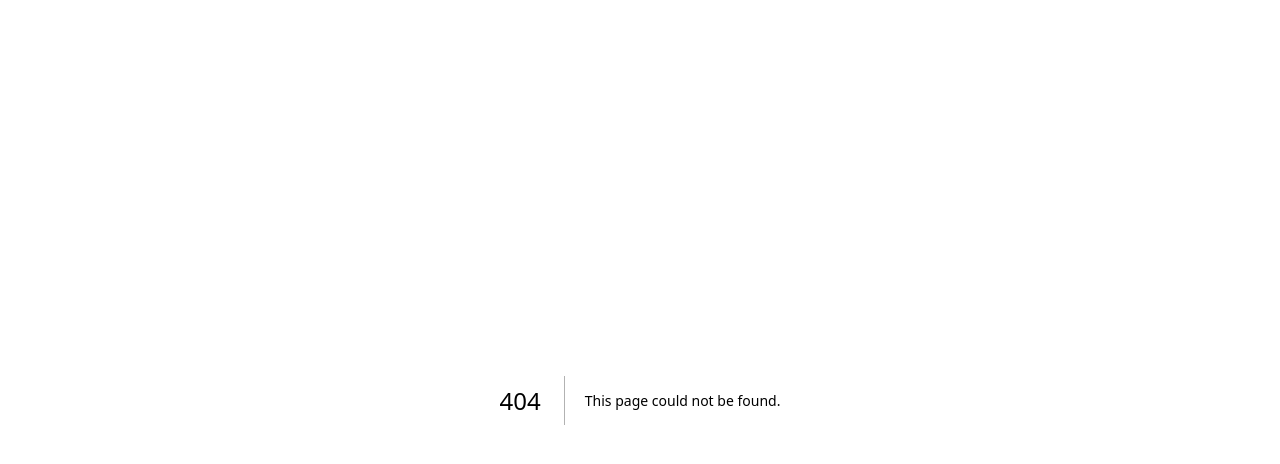
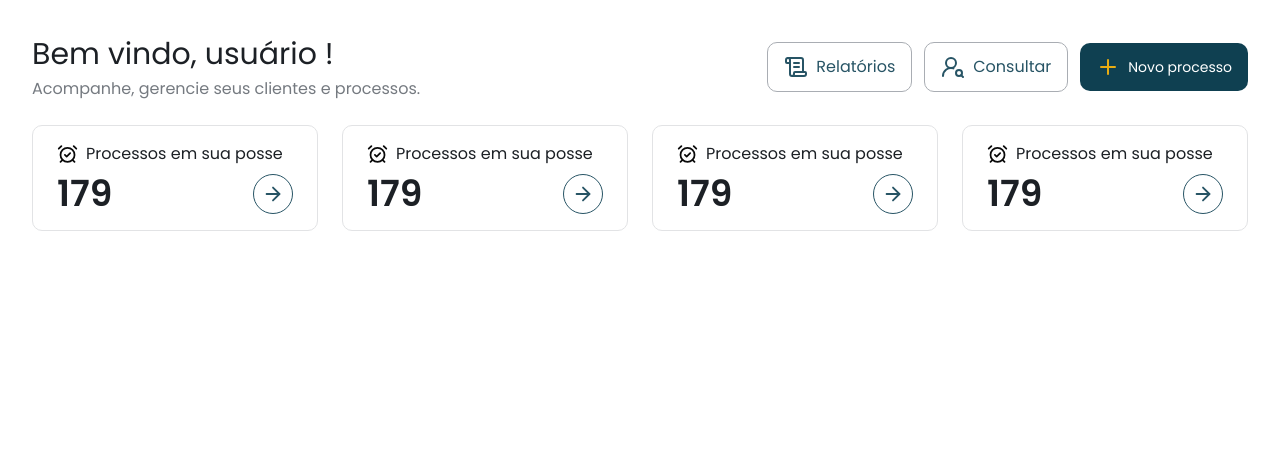
Before and after one commit to otimizesolutions/valor-judicial-frontend, a Next.js app: page /dashboard in a window 1280 px wide. Before the commit this address had no page. Shown: the top 464 px of the page. Built offline with nearby package versions, Linux system fonts and the light colour scheme.

Commit message:
feat: base for 'dashboard' page

```diff
--- /dev/null
+++ b/src/app/dashboard/components/header.tsx
@@ -0,0 +1,27 @@
+import { AddButton } from "@/components/add-button";
+import { Button } from "@/components/button";
+import { ScrollTextIcon, UserRoundSearchIcon } from "lucide-react";
+
+export function Header(){
+  return (
+    <header className="flex items-center justify-between">
+      <div>
+        <h1 className="title">Bem vindo, usuário !</h1>
+        <h2 className="subtitle">Acompanhe, gerencie seus clientes e processos.</h2>
+      </div>
+      <nav className=" centered gap-3">
+        <Button className="border border-gray-300 centered gap-2">
+          <ScrollTextIcon className="text-blue-500"/>
+          <p className="text-blue-500">Relatórios</p>
+        </Button>
+
+        <Button className="border border-gray-300 centered gap-2">
+          <UserRoundSearchIcon className="text-blue-500"/>
+          <p className="text-blue-500">Consultar</p>
+        </Button>
+
+        <AddButton name="Novo processo"/>
+      </nav>
+    </header>
+  )
+}
--- /dev/null
+++ b/src/app/dashboard/components/highlighted-link.tsx
@@ -0,0 +1,18 @@
+import { AlarmClockCheckIcon, ArrowRightIcon } from "lucide-react";
+
+export function HighlightedLink(){
+  return (
+    <div className="px-6 py-4 flex-1 border border-gray-100 rounded-lg">
+      <div className="centered gap-2">
+        <AlarmClockCheckIcon />
+        <p className="text-gray-900 w-full">Processos em sua posse</p>
+      </div>
+
+      <div className="mt-2 centered justify-between!">
+        <p className="font-semibold text-4xl text-gray-900">179</p>
+        <ArrowRightIcon className="size-10 p-2 rounded-full border border-blue-500 text-blue-500"/>
+      </div>
+
+    </div>
+  )
+}
--- /dev/null
+++ b/src/app/dashboard/page.tsx
@@ -0,0 +1,21 @@
+import { Header } from "./components/header";
+import { HighlightedLink } from "./components/highlighted-link";
+
+
+export default function Dashboard(){
+  return (
+    <div>
+      <Header />
+
+      <section className="mt-6 flex gap-6">
+        <HighlightedLink />
+        <HighlightedLink />
+        <HighlightedLink />
+        <HighlightedLink />
+      </section>
+
+
+
+    </div>
+  )
+}
```
